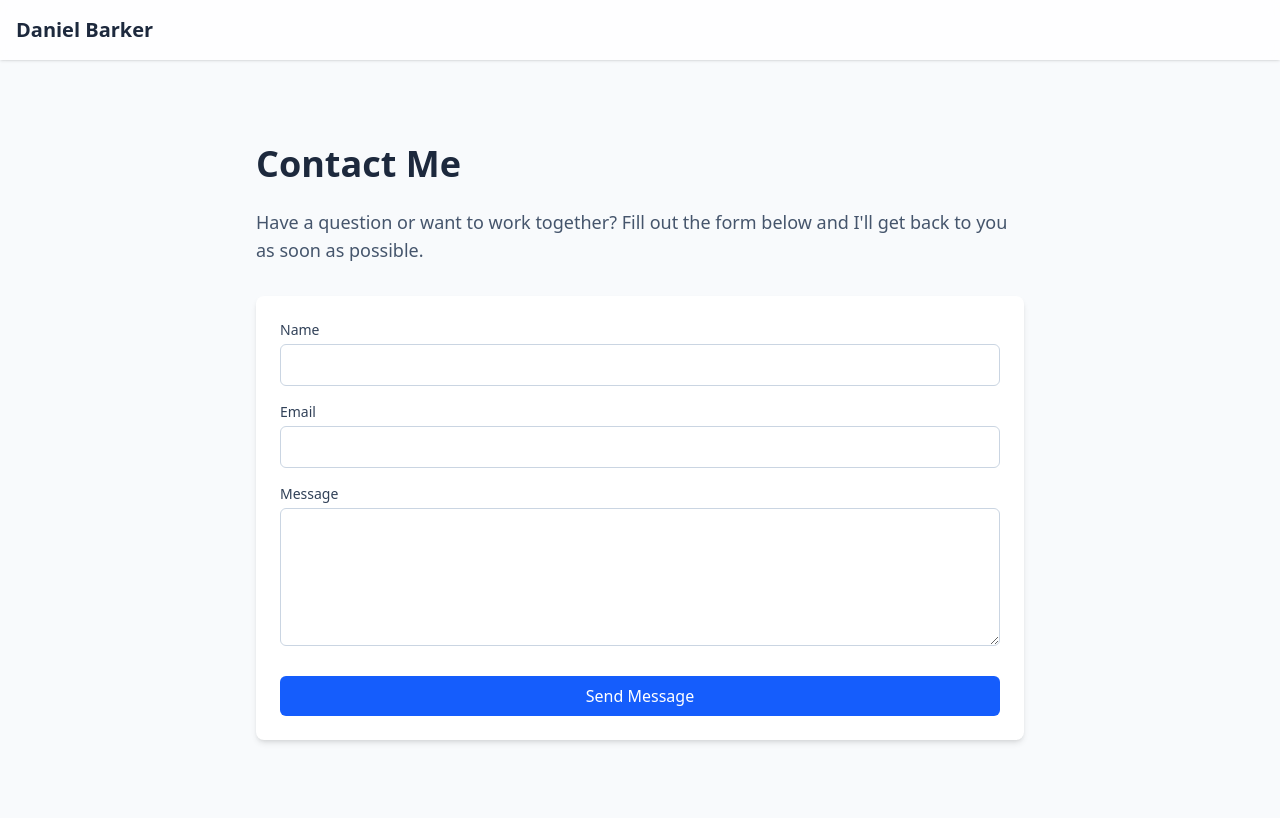
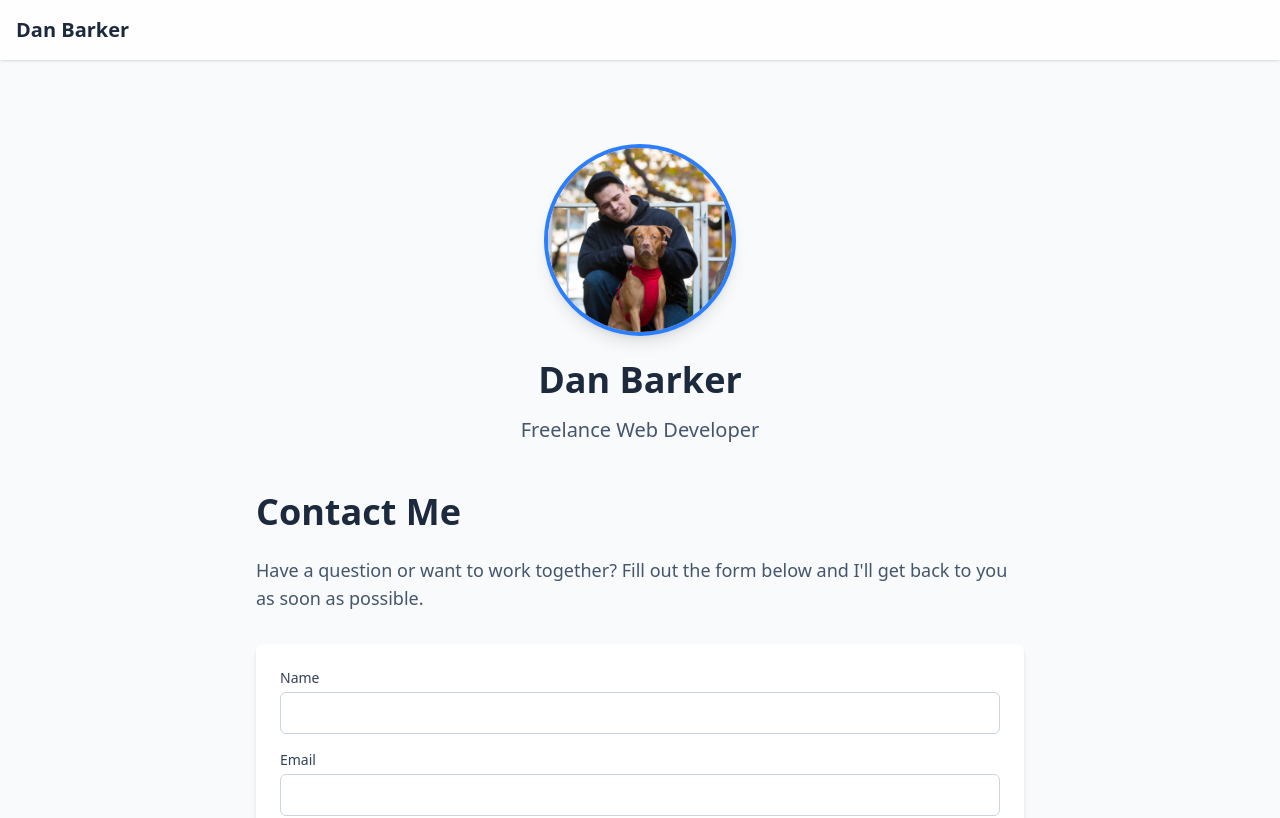
Before and after one commit to daniel-barker/dan-barker, a SvelteKit app: page / in a window 1280 px wide. Shown: the top 818 px of the page. Built offline with nearby package versions, Linux system fonts and the light colour scheme.

Commit message:
correct branding

```diff
--- a/src/routes/+layout.svelte
+++ b/src/routes/+layout.svelte
@@ -23,7 +23,7 @@
 	>
 		<nav class="container mx-auto px-4 py-4">
 			<div class="flex items-center justify-between">
-				<a href="/" class="text-xl font-bold text-slate-800 dark:text-white">Daniel Barker</a>
+				<a href="/" class="text-xl font-bold text-slate-800 dark:text-white">Dan Barker</a>
 				<!-- <ul class="hidden space-x-8 md:flex">
 					{#each navItems as item}
 						<li>
--- a/src/routes/+page.svelte
+++ b/src/routes/+page.svelte
@@ -57,11 +57,22 @@
 </script>
 
 <svelte:head>
-	<title>Contact | Daniel Barker</title>
-	<meta name="description" content="Get in touch with Daniel Barker, freelance web developer." />
+	<title>Daniel Barker | Freelance Web Developer</title>
+	<meta name="description" content="Daniel Barker - Freelance Web Developer specializing in modern web technologies." />
 </svelte:head>
 
 <section class="container mx-auto px-4 py-16">
+	<div class="mx-auto max-w-3xl text-center mb-12">
+		<div class="flex justify-center mb-6">
+			<img
+				src="/images/dan-barker.webp"
+				alt="Dan Barker"
+				class="rounded-full w-48 h-48 object-cover border-4 border-blue-500 shadow-lg"
+			/>
+		</div>
+		<h1 class="text-4xl font-bold text-slate-800 dark:text-white mb-4">Dan Barker</h1>
+		<p class="text-xl text-slate-600 dark:text-slate-300 mb-8">Freelance Web Developer</p>
+	</div>
 	<div class="mx-auto max-w-3xl">
 		<h1 class="mb-6 text-4xl font-bold text-slate-800 dark:text-white">Contact Me</h1>
 		<p class="mb-8 text-lg text-slate-600 dark:text-slate-300">
@@ -133,5 +144,5 @@
 				{status.submitting ? 'Sending...' : 'Send Message'}
 			</button>
 		</form>
-	</div>
+		</div>
 </section>
```
